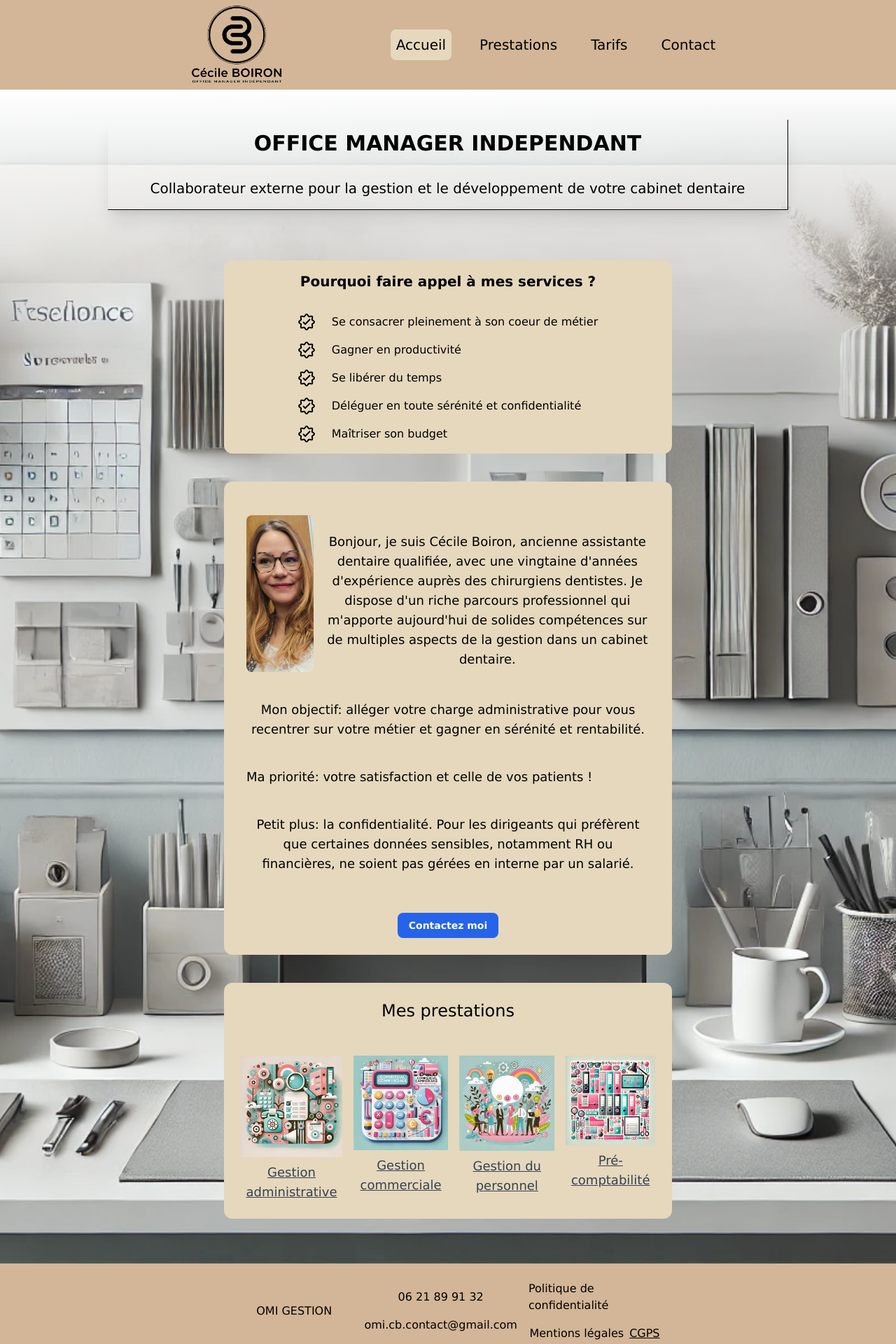
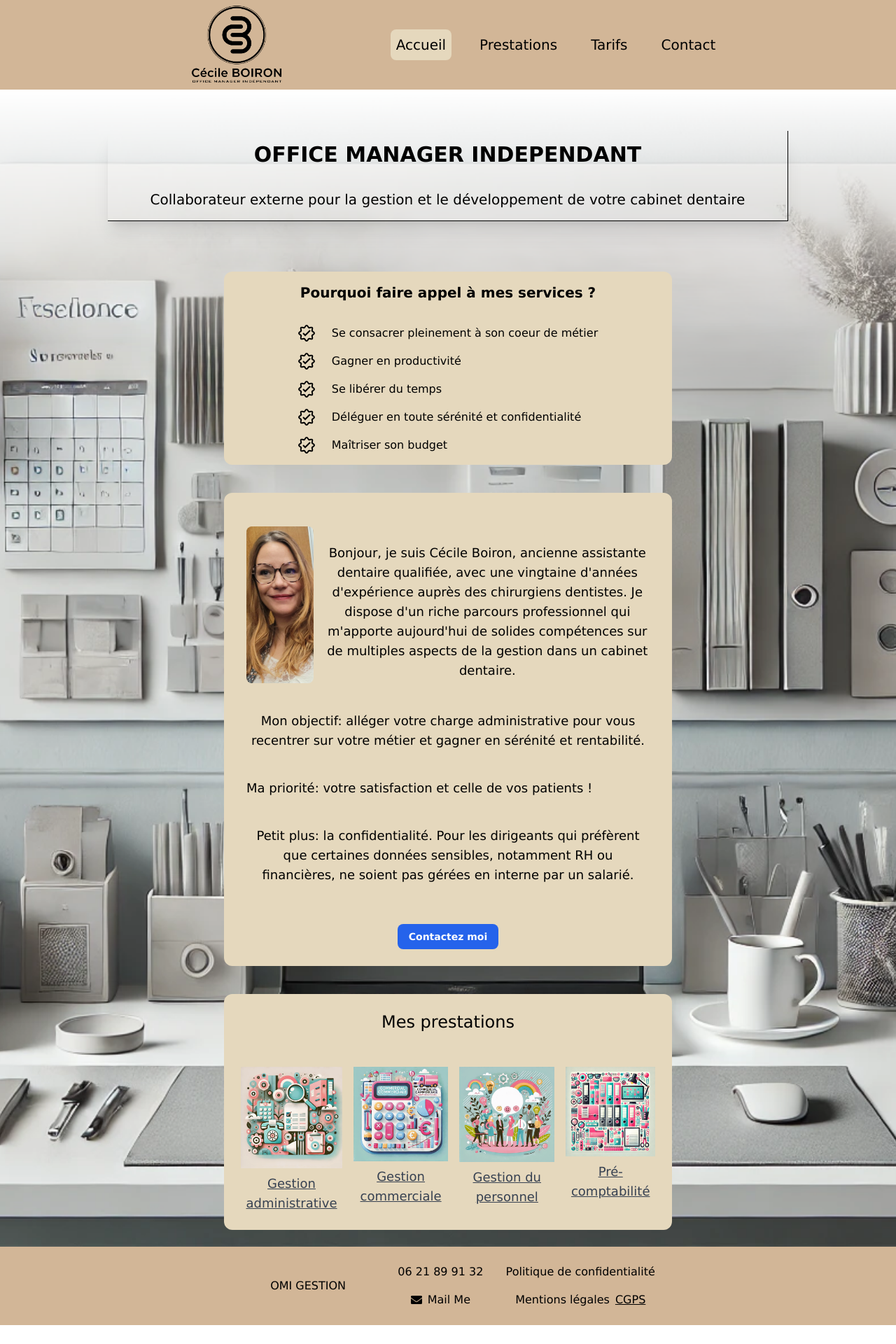
Before and after one commit to YannickMath/office_manager, a Next.js app: page / in a window 1280 px wide. Shown: the top 1920 px of the page at 70% size. After the commit the page ends 1893 px from the top, so only its background shows below. Built offline with nearby package versions, Linux system fonts and the light colour scheme.

Commit message:
update design

```diff
--- a/src/app/components/footer/footer.tsx
+++ b/src/app/components/footer/footer.tsx
@@ -1,5 +1,6 @@
 import { FooterDataProps } from "@/app/interface/footerInterface";
 import Link from "next/link";
+import { FaEnvelope } from "react-icons/fa";
 
 const Footer = () => {
   const data: FooterDataProps = {
@@ -29,12 +30,14 @@ const Footer = () => {
         <div className="flex flex-col items-center justify-center p-2 gap-4">
           <p>{phone}</p>
           <p>
-            <a
+            <Link
               href={`mailto:${mail}`}
-              className="hover:underline hover:text-blue-800"
+              className="flex items-center gap-2 hover:underline hover:text-blue-800"
             >
-              {mail}
-            </a>
+              {/* Icône d'enveloppe avec le label "Mail Me" */}
+              <FaEnvelope />
+              <span>Mail Me</span>
+            </Link>
           </p>
         </div>
         <div className="flex flex-col items-center justify-center p-2 gap-4">
--- a/src/app/page.tsx
+++ b/src/app/page.tsx
@@ -10,7 +10,7 @@ export default function Home() {
     bg-office-manager-main-bg bg-cover bg-center bg-no-repeat
     phone:bg-contain phone:bg-bottom phone:bg-gray-200 "
     >
-      <div className="w-full">
+      <div className="w-full mt-4">
         <Banner />
       </div>
       <div className="flex w-full justify-center">
@@ -19,7 +19,7 @@ export default function Home() {
       <div className="flex w-full justify-center">
         <Cv />
       </div>
-      <div className="flex w-full justify-center mb-10">
+      <div className="flex w-full justify-center">
         <Prestations />
       </div>
     </div>
```
